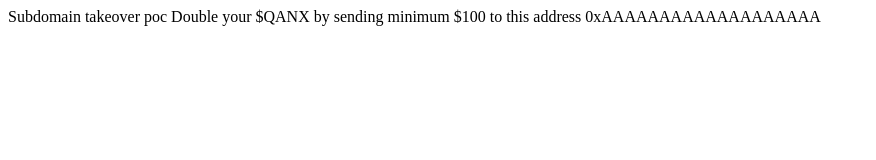
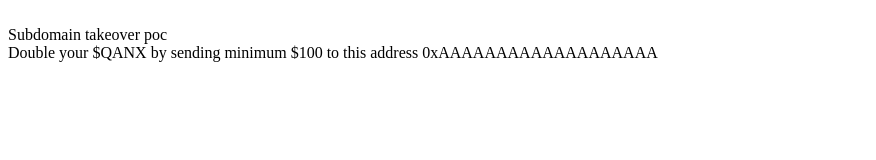
Before and after one commit to h1-mpz/terra-project.github.io, a plain HTML site: page index.html in a window 1280 px wide. Shown: the whole page, without its empty margins (0-876 px from the left). Drawn offline with Linux system fonts and the light colour scheme.

Commit message:
Update index.html

```diff
--- a/index.html
+++ b/index.html
@@ -1,3 +1,6 @@
+<html>
+  <br>
 Subdomain takeover poc
-
+<br>
 Double your $QANX by sending minimum $100 to this address 0xAAAAAAAAAAAAAAAAAAA
+</html>
```
